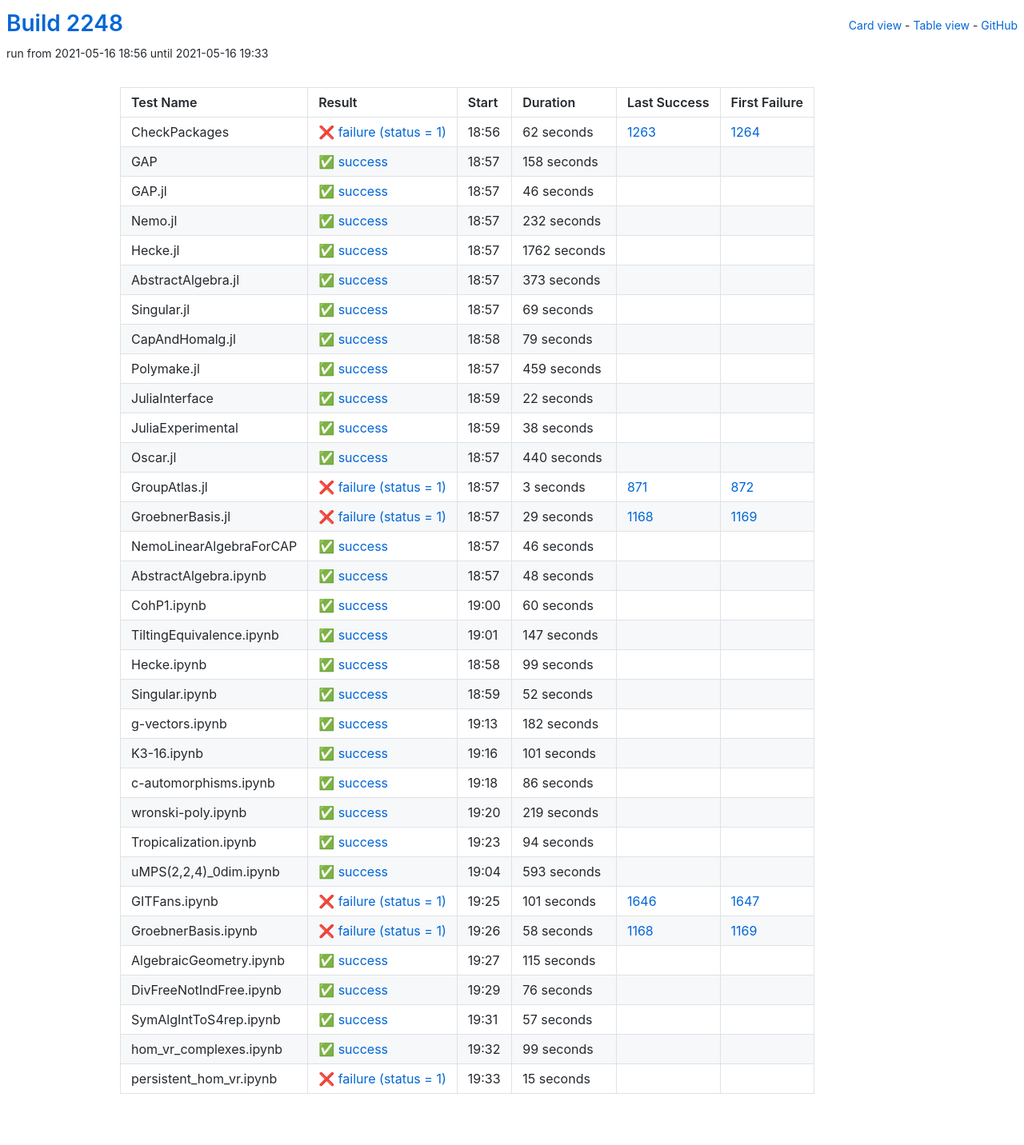
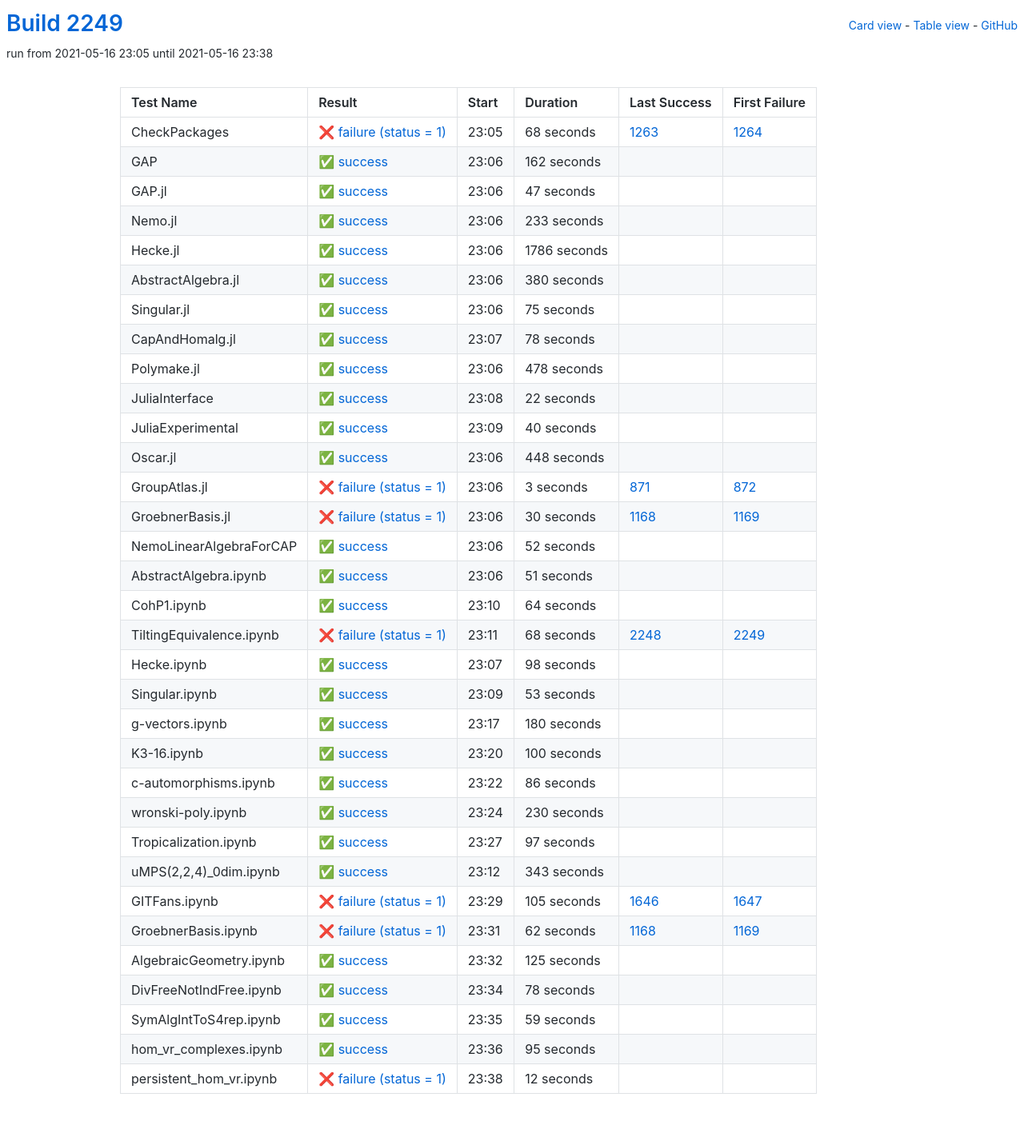
Before and after one commit to oscar-system/oscar-ci-status-stable, a Jekyll site: the page built from table.html, in a window 1280 px wide. Shown: the whole page at 80% size. Built offline with Jekyll 4.4.1, drawn with Linux system fonts in a browser that asks for light colours.

Commit message:
Build #2249

```diff
--- a/_data/ci.yml
+++ b/_data/ci.yml
@@ -1,6 +1,6 @@
 ---
-build: 2248
-build_url: https://oscarci.mathematik.uni-kl.de/job/oscar-stable/2248/
+build: 2249
+build_url: https://oscarci.mathematik.uni-kl.de/job/oscar-stable/2249/
 job: oscar-stable
 organization: oscar-system
 repo: oscar-ci-status-stable
@@ -8,116 +8,116 @@ repourl: https://github.com/oscar-system/oscar-ci-status-stable
 tests:
 - name: CheckPackages
   id: checkpackages
-  log: https://oscarci.mathematik.uni-kl.de/job/oscar-stable/2248/artifact/logs/build-2248/CheckPackages.log
-  start: 2021-05-16 18:56
+  log: https://oscarci.mathematik.uni-kl.de/job/oscar-stable/2249/artifact/logs/build-2249/CheckPackages.log
+  start: 2021-05-16 23:05
   success: false
   exitcode: 1
   status: failure
-  duration: 62
+  duration: 68
   last_success: 1263
   last_success_url: https://oscarci.mathematik.uni-kl.de/job/oscar-stable/1263/
   first_failure: 1264
   first_failure_url: https://oscarci.mathematik.uni-kl.de/job/oscar-stable/1264/
 - name: GAP
   id: gap
-  log: https://oscarci.mathematik.uni-kl.de/job/oscar-stable/2248/artifact/logs/build-2248/GAP.log
-  start: 2021-05-16 18:57
+  log: https://oscarci.mathematik.uni-kl.de/job/oscar-stable/2249/artifact/logs/build-2249/GAP.log
+  start: 2021-05-16 23:06
   success: true
   exitcode: 0
   status: success
-  duration: 158
+  duration: 162
   last_success: false
   last_success_url:
   first_failure: false
   first_failure_url:
 - name: GAP.jl
   id: gap-jl
-  log: https://oscarci.mathematik.uni-kl.de/job/oscar-stable/2248/artifact/logs/build-2248/GAP.jl.log
-  start: 2021-05-16 18:57
+  log: https://oscarci.mathematik.uni-kl.de/job/oscar-stable/2249/artifact/logs/build-2249/GAP.jl.log
+  start: 2021-05-16 23:06
   success: true
   exitcode: 0
   status: success
-  duration: 46
+  duration: 47
   last_success: false
   last_success_url:
   first_failure: false
   first_failure_url:
 - name: Nemo.jl
   id: nemo-jl
-  log: https://oscarci.mathematik.uni-kl.de/job/oscar-stable/2248/artifact/logs/build-2248/Nemo.jl.log
-  start: 2021-05-16 18:57
+  log: https://oscarci.mathematik.uni-kl.de/job/oscar-stable/2249/artifact/logs/build-2249/Nemo.jl.log
+  start: 2021-05-16 23:06
   success: true
   exitcode: 0
   status: success
-  duration: 232
+  duration: 233
   last_success: false
   last_success_url:
   first_failure: false
   first_failure_url:
 - name: Hecke.jl
   id: hecke-jl
-  log: https://oscarci.mathematik.uni-kl.de/job/oscar-stable/2248/artifact/logs/build-2248/Hecke.jl.log
-  start: 2021-05-16 18:57
+  log: https://oscarci.mathematik.uni-kl.de/job/oscar-stable/2249/artifact/logs/build-2249/Hecke.jl.log
+  start: 2021-05-16 23:06
   success: true
   exitcode: 0
   status: success
-  duration: 1762
+  duration: 1786
   last_success: false
   last_success_url:
   first_failure: false
   first_failure_url:
 - name: AbstractAlgebra.jl
   id: abstractalgebra-jl
-  log: https://oscarci.mathematik.uni-kl.de/job/oscar-stable/2248/artifact/logs/build-2248/AbstractAlgebra.jl.log
-  start: 2021-05-16 18:57
+  log: https://oscarci.mathematik.uni-kl.de/job/oscar-stable/2249/artifact/logs/build-2249/AbstractAlgebra.jl.log
+  start: 2021-05-16 23:06
   success: true
   exitcode: 0
   status: success
-  duration: 373
+  duration: 380
   last_success: false
   last_success_url:
   first_failure: false
   first_failure_url:
 - name: Singular.jl
   id: singular-jl
-  log: https://oscarci.mathematik.uni-kl.de/job/oscar-stable/2248/artifact/logs/build-2248/Singular.jl.log
-  start: 2021-05-16 18:57
+  log: https://oscarci.mathematik.uni-kl.de/job/oscar-stable/2249/artifact/logs/build-2249/Singular.jl.log
+  start: 2021-05-16 23:06
   success: true
   exitcode: 0
   status: success
-  duration: 69
+  duration: 75
   last_success: false
   last_success_url:
   first_failure: false
   first_failure_url:
 - name: CapAndHomalg.jl
   id: capandhomalg-jl
-  log: https://oscarci.mathematik.uni-kl.de/job/oscar-stable/2248/artifact/logs/build-2248/CapAndHomalg.jl.log
-  start: 2021-05-16 18:58
+  log: https://oscarci.mathematik.uni-kl.de/job/oscar-stable/2249/artifact/logs/build-2249/CapAndHomalg.jl.log
+  start: 2021-05-16 23:07
   success: true
   exitcode: 0
   status: success
-  duration: 79
+  duration: 78
   last_success: false
   last_success_url:
   first_failure: false
   first_failure_url:
 - name: Polymake.jl
   id: polymake-jl
-  log: https://oscarci.mathematik.uni-kl.de/job/oscar-stable/2248/artifact/logs/build-2248/Polymake.jl.log
-  start: 2021-05-16 18:57
+  log: https://oscarci.mathematik.uni-kl.de/job/oscar-stable/2249/artifact/logs/build-2249/Polymake.jl.log
+  start: 2021-05-16 23:06
   success: true
   exitcode: 0
   status: success
-  duration: 459
+  duration: 478
   last_success: false
   last_success_url:
   first_failure: false
   first_failure_url:
 - name: JuliaInterface
   id: juliainterface
-  log: https://oscarci.mathematik.uni-kl.de/job/oscar-stable/2248/artifact/logs/build-2248/JuliaInterface.log
-  start: 2021-05-16 18:59
+  log: https://oscarci.mathematik.uni-kl.de/job/oscar-stable/2249/artifact/logs/build-2249/JuliaInterface.log
+  start: 2021-05-16 23:08
   success: true
   exitcode: 0
   status: success
@@ -128,32 +128,32 @@ tests:
   first_failure_url:
 - name: JuliaExperimental
   id: juliaexperimental
-  log: https://oscarci.mathematik.uni-kl.de/job/oscar-stable/2248/artifact/logs/build-2248/JuliaExperimental.log
-  start: 2021-05-16 18:59
+  log: https://oscarci.mathematik.uni-kl.de/job/oscar-stable/2249/artifact/logs/build-2249/JuliaExperimental.log
+  start: 2021-05-16 23:09
   success: true
   exitcode: 0
   status: success
-  duration: 38
+  duration: 40
   last_success: false
   last_success_url:
   first_failure: false
   first_failure_url:
 - name: Oscar.jl
   id: oscar-jl
-  log: https://oscarci.mathematik.uni-kl.de/job/oscar-stable/2248/artifact/logs/build-2248/Oscar.jl.log
-  start: 2021-05-16 18:57
+  log: https://oscarci.mathematik.uni-kl.de/job/oscar-stable/2249/artifact/logs/build-2249/Oscar.jl.log
+  start: 2021-05-16 23:06
   success: true
   exitcode: 0
   status: success
-  duration: 440
+  duration: 448
   last_success: false
   last_success_url:
   first_failure: false
   first_failure_url:
 - name: GroupAtlas.jl
   id: groupatlas-jl
-  log: https://oscarci.mathematik.uni-kl.de/job/oscar-stable/2248/artifact/logs/build-2248/GroupAtlas.jl.log
-  start: 2021-05-16 18:57
+  log: https://oscarci.mathematik.uni-kl.de/job/oscar-stable/2249/artifact/logs/build-2249/GroupAtlas.jl.log
+  start: 2021-05-16 23:06
   success: false
   exitcode: 1
   status: failure
@@ -164,80 +164,20 @@ tests:
   first_failure_url: https://oscarci.mathematik.uni-kl.de/job/oscar-stable/872/
 - name: GroebnerBasis.jl
   id: groebnerbasis-jl
-  log: https://oscarci.mathematik.uni-kl.de/job/oscar-stable/2248/artifact/logs/build-2248/GroebnerBasis.jl.log
-  start: 2021-05-16 18:57
+  log: https://oscarci.mathematik.uni-kl.de/job/oscar-stable/2249/artifact/logs/build-2249/GroebnerBasis.jl.log
+  start: 2021-05-16 23:06
   success: false
   exitcode: 1
   status: failure
-  duration: 29
+  duration: 30
   last_success: 1168
   last_success_url: https://oscarci.mathematik.uni-kl.de/job/oscar-stable/1168/
   first_failure: 1169
   first_failure_url: https://oscarci.mathematik.uni-kl.de/job/oscar-stable/1169/
 - name: NemoLinearAlgebraForCAP
   id: nemolinearalgebraforcap
-  log: https://oscarci.mathematik.uni-kl.de/job/oscar-stable/2248/artifact/logs/build-2248/NemoLinearAlgebraForCAP.log
-  start: 2021-05-16 18:57
-  success: true
-  exitcode: 0
-  status: success
-  duration: 46
-  last_success: false
-  last_success_url:
-  first_failure: false
-  first_failure_url:
-- name: AbstractAlgebra.ipynb
-  id: abstractalgebra-ipynb
-  log: https://oscarci.mathematik.uni-kl.de/job/oscar-stable/2248/artifact/logs/build-2248/AbstractAlgebra.ipynb.log
-  start: 2021-05-16 18:57
-  success: true
-  exitcode: 0
-  status: success
-  duration: 48
-  last_success: false
-  last_success_url:
-  first_failure: false
-  first_failure_url:
-- name: CohP1.ipynb
-  id: cohp1-ipynb
-  log: https://oscarci.mathematik.uni-kl.de/job/oscar-stable/2248/artifact/logs/build-2248/CohP1.ipynb.log
-  start: 2021-05-16 19:00
-  success: true
-  exitcode: 0
-  status: success
-  duration: 60
-  last_success: false
-  last_success_url:
-  first_failure: false
-  first_failure_url:
-- name: TiltingEquivalence.ipynb
-  id: tiltingequivalence-ipynb
-  log: https://oscarci.mathematik.uni-kl.de/job/oscar-stable/2248/artifact/logs/build-2248/TiltingEquivalence.ipynb.log
-  start: 2021-05-16 19:01
-  success: true
-  exitcode: 0
-  status: success
-  duration: 147
-  last_success: false
-  last_success_url:
-  first_failure: false
-  first_failure_url:
-- name: Hecke.ipynb
-  id: hecke-ipynb
-  log: https://oscarci.mathematik.uni-kl.de/job/oscar-stable/2248/artifact/logs/build-2248/Hecke.ipynb.log
-  start: 2021-05-16 18:58
-  success: true
-  exitcode: 0
-  status: success
-  duration: 99
-  last_success: false
-  last_success_url:
-  first_failure: false
-  first_failure_url:
-- name: Singular.ipynb
-  id: singular-ipynb
-  log: https://oscarci.mathematik.uni-kl.de/job/oscar-stable/2248/artifact/logs/build-2248/Singular.ipynb.log
-  start: 2021-05-16 18:59
+  log: https://oscarci.mathematik.uni-kl.de/job/oscar-stable/2249/artifact/logs/build-2249/NemoLinearAlgebraForCAP.log
+  start: 2021-05-16 23:06
   success: true
   exitcode: 0
   status: success
@@ -246,34 +186,94 @@ tests:
   last_success_url:
   first_failure: false
   first_failure_url:
-- name: g-vectors.ipynb
-  id: g-vectors-ipynb
-  log: https://oscarci.mathematik.uni-kl.de/job/oscar-stable/2248/artifact/logs/build-2248/g-vectors.ipynb.log
-  start: 2021-05-16 19:13
+- name: AbstractAlgebra.ipynb
+  id: abstractalgebra-ipynb
+  log: https://oscarci.mathematik.uni-kl.de/job/oscar-stable/2249/artifact/logs/build-2249/AbstractAlgebra.ipynb.log
+  start: 2021-05-16 23:06
   success: true
   exitcode: 0
   status: success
-  duration: 182
+  duration: 51
+  last_success: false
+  last_success_url:
+  first_failure: false
+  first_failure_url:
+- name: CohP1.ipynb
+  id: cohp1-ipynb
+  log: https://oscarci.mathematik.uni-kl.de/job/oscar-stable/2249/artifact/logs/build-2249/CohP1.ipynb.log
+  start: 2021-05-16 23:10
+  success: true
+  exitcode: 0
+  status: success
+  duration: 64
+  last_success: false
+  last_success_url:
+  first_failure: false
+  first_failure_url:
+- name: TiltingEquivalence.ipynb
+  id: tiltingequivalence-ipynb
+  log: https://oscarci.mathematik.uni-kl.de/job/oscar-stable/2249/artifact/logs/build-2249/TiltingEquivalence.ipynb.log
+  start: 2021-05-16 23:11
+  success: false
+  exitcode: 1
+  status: failure
+  duration: 68
+  last_success: 2248
+  last_success_url: https://oscarci.mathematik.uni-kl.de/job/oscar-stable/2248/
+  first_failure: 2249
+  first_failure_url: https://oscarci.mathematik.uni-kl.de/job/oscar-stable/2249/
+- name: Hecke.ipynb
+  id: hecke-ipynb
+  log: https://oscarci.mathematik.uni-kl.de/job/oscar-stable/2249/artifact/logs/build-2249/Hecke.ipynb.log
+  start: 2021-05-16 23:07
+  success: true
+  exitcode: 0
+  status: success
+  duration: 98
+  last_success: false
+  last_success_url:
+  first_failure: false
+  first_failure_url:
+- name: Singular.ipynb
+  id: singular-ipynb
+  log: https://oscarci.mathematik.uni-kl.de/job/oscar-stable/2249/artifact/logs/build-2249/Singular.ipynb.log
+  start: 2021-05-16 23:09
+  success: true
+  exitcode: 0
+  status: success
+  duration: 53
+  last_success: false
+  last_success_url:
+  first_failure: false
+  first_failure_url:
+- name: g-vectors.ipynb
+  id: g-vectors-ipynb
+  log: https://oscarci.mathematik.uni-kl.de/job/oscar-stable/2249/artifact/logs/build-2249/g-vectors.ipynb.log
+  start: 2021-05-16 23:17
+  success: true
+  exitcode: 0
+  status: success
+  duration: 180
   last_success: false
   last_success_url:
   first_failure: false
   first_failure_url:
 - name: K3-16.ipynb
   id: k3-16-ipynb
-  log: https://oscarci.mathematik.uni-kl.de/job/oscar-stable/2248/artifact/logs/build-2248/K3-16.ipynb.log
-  start: 2021-05-16 19:16
+  log: https://oscarci.mathematik.uni-kl.de/job/oscar-stable/2249/artifact/logs/build-2249/K3-16.ipynb.log
+  start: 2021-05-16 23:20
   success: true
   exitcode: 0
   status: success
-  duration: 101
+  duration: 100
   last_success: false
   last_success_url:
   first_failure: false
   first_failure_url:
 - name: c-automorphisms.ipynb
   id: c-automorphisms-ipynb
-  log: https://oscarci.mathematik.uni-kl.de/job/oscar-stable/2248/artifact/logs/build-2248/c-automorphisms.ipynb.log
-  start: 2021-05-16 19:18
+  log: https://oscarci.mathematik.uni-kl.de/job/oscar-stable/2249/artifact/logs/build-2249/c-automorphisms.ipynb.log
+  start: 2021-05-16 23:22
   success: true
   exitcode: 0
   status: success
@@ -284,120 +284,120 @@ tests:
   first_failure_url:
 - name: wronski-poly.ipynb
   id: wronski-poly-ipynb
-  log: https://oscarci.mathematik.uni-kl.de/job/oscar-stable/2248/artifact/logs/build-2248/wronski-poly.ipynb.log
-  start: 2021-05-16 19:20
+  log: https://oscarci.mathematik.uni-kl.de/job/oscar-stable/2249/artifact/logs/build-2249/wronski-poly.ipynb.log
+  start: 2021-05-16 23:24
   success: true
   exitcode: 0
   status: success
-  duration: 219
+  duration: 230
   last_success: false
   last_success_url:
   first_failure: false
   first_failure_url:
 - name: Tropicalization.ipynb
   id: tropicalization-ipynb
-  log: https://oscarci.mathematik.uni-kl.de/job/oscar-stable/2248/artifact/logs/build-2248/Tropicalization.ipynb.log
-  start: 2021-05-16 19:23
+  log: https://oscarci.mathematik.uni-kl.de/job/oscar-stable/2249/artifact/logs/build-2249/Tropicalization.ipynb.log
+  start: 2021-05-16 23:27
   success: true
   exitcode: 0
   status: success
-  duration: 94
+  duration: 97
   last_success: false
   last_success_url:
   first_failure: false
   first_failure_url:
 - name: uMPS(2,2,4)_0dim.ipynb
   id: umps-2-2-4-0dim-ipynb
-  log: https://oscarci.mathematik.uni-kl.de/job/oscar-stable/2248/artifact/logs/build-2248/uMPS-2-2-4-_0dim.ipynb.log
-  start: 2021-05-16 19:04
+  log: https://oscarci.mathematik.uni-kl.de/job/oscar-stable/2249/artifact/logs/build-2249/uMPS-2-2-4-_0dim.ipynb.log
+  start: 2021-05-16 23:12
   success: true
   exitcode: 0
   status: success
-  duration: 593
+  duration: 343
   last_success: false
   last_success_url:
   first_failure: false
   first_failure_url:
 - name: GITFans.ipynb
   id: gitfans-ipynb
-  log: https://oscarci.mathematik.uni-kl.de/job/oscar-stable/2248/artifact/logs/build-2248/GITFans.ipynb.log
-  start: 2021-05-16 19:25
+  log: https://oscarci.mathematik.uni-kl.de/job/oscar-stable/2249/artifact/logs/build-2249/GITFans.ipynb.log
+  start: 2021-05-16 23:29
   success: false
   exitcode: 1
   status: failure
-  duration: 101
+  duration: 105
   last_success: 1646
   last_success_url: https://oscarci.mathematik.uni-kl.de/job/oscar-stable/1646/
   first_failure: 1647
   first_failure_url: https://oscarci.mathematik.uni-kl.de/job/oscar-stable/1647/
 - name: GroebnerBasis.ipynb
   id: groebnerbasis-ipynb
-  log: https://oscarci.mathematik.uni-kl.de/job/oscar-stable/2248/artifact/logs/build-2248/GroebnerBasis.ipynb.log
-  start: 2021-05-16 19:26
+  log: https://oscarci.mathematik.uni-kl.de/job/oscar-stable/2249/artifact/logs/build-2249/GroebnerBasis.ipynb.log
+  start: 2021-05-16 23:31
   success: false
   exitcode: 1
   status: failure
-  duration: 58
+  duration: 62
   last_success: 1168
   last_success_url: https://oscarci.mathematik.uni-kl.de/job/oscar-stable/1168/
   first_failure: 1169
   first_failure_url: https://oscarci.mathematik.uni-kl.de/job/oscar-stable/1169/
 - name: AlgebraicGeometry.ipynb
   id: algebraicgeometry-ipynb
-  log: https://oscarci.mathematik.uni-kl.de/job/oscar-stable/2248/artifact/logs/build-2248/AlgebraicGeometry.ipynb.log
-  start: 2021-05-16 19:27
+  log: https://oscarci.mathematik.uni-kl.de/job/oscar-stable/2249/artifact/logs/build-2249/AlgebraicGeometry.ipynb.log
+  start: 2021-05-16 23:32
   success: true
   exitcode: 0
   status: success
-  duration: 115
+  duration: 125
   last_success: false
   last_success_url:
   first_failure: false
   first_failure_url:
 - name: DivFreeNotIndFree.ipynb
   id: divfreenotindfree-ipynb
-  log: https://oscarci.mathematik.uni-kl.de/job/oscar-stable/2248/artifact/logs/build-2248/DivFreeNotIndFree.ipynb.log
-  start: 2021-05-16 19:29
+  log: https://oscarci.mathematik.uni-kl.de/job/oscar-stable/2249/artifact/logs/build-2249/DivFreeNotIndFree.ipynb.log
+  start: 2021-05-16 23:34
   success: true
   exitcode: 0
   status: success
-  duration: 76
+  duration: 78
   last_success: false
   last_success_url:
   first_failure: false
   first_failure_url:
 - name: SymAlgIntToS4rep.ipynb
   id: symalginttos4rep-ipynb
-  log: https://oscarci.mathematik.uni-kl.de/job/oscar-stable/2248/artifact/logs/build-2248/SymAlgIntToS4rep.ipynb.log
-  start: 2021-05-16 19:31
+  log: https://oscarci.mathematik.uni-kl.de/job/oscar-stable/2249/artifact/logs/build-2249/SymAlgIntToS4rep.ipynb.log
+  start: 2021-05-16 23:35
   success: true
   exitcode: 0
   status: success
-  duration: 57
+  duration: 59
   last_success: false
   last_success_url:
   first_failure: false
   first_failure_url:
 - name: hom_vr_complexes.ipynb
   id: hom-vr-complexes-ipynb
-  log: https://oscarci.mathematik.uni-kl.de/job/oscar-stable/2248/artifact/logs/build-2248/hom_vr_complexes.ipynb.log
-  start: 2021-05-16 19:32
+  log: https://oscarci.mathematik.uni-kl.de/job/oscar-stable/2249/artifact/logs/build-2249/hom_vr_complexes.ipynb.log
+  start: 2021-05-16 23:36
   success: true
   exitcode: 0
   status: success
-  duration: 99
+  duration: 95
   last_success: false
   last_success_url:
   first_failure: false
   first_failure_url:
 - name: persistent_hom_vr.ipynb
   id: persistent-hom-vr-ipynb
-  log: https://oscarci.mathematik.uni-kl.de/job/oscar-stable/2248/artifact/logs/build-2248/persistent_hom_vr.ipynb.log
-  start: 2021-05-16 19:33
+  log: https://oscarci.mathematik.uni-kl.de/job/oscar-stable/2249/artifact/logs/build-2249/persistent_hom_vr.ipynb.log
+  start: 2021-05-16 23:38
   success: false
   exitcode: 1
   status: failure
-  duration: 15
+  duration: 12
   last_success: false
   last_success_url:
   first_failure: false
```
Also changed, not shown: README.md.
